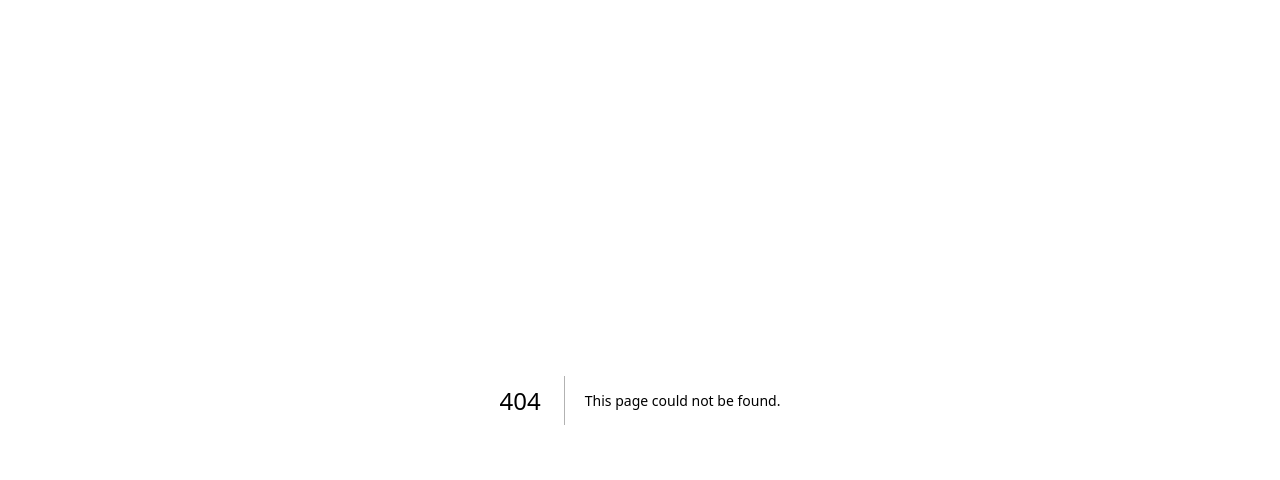
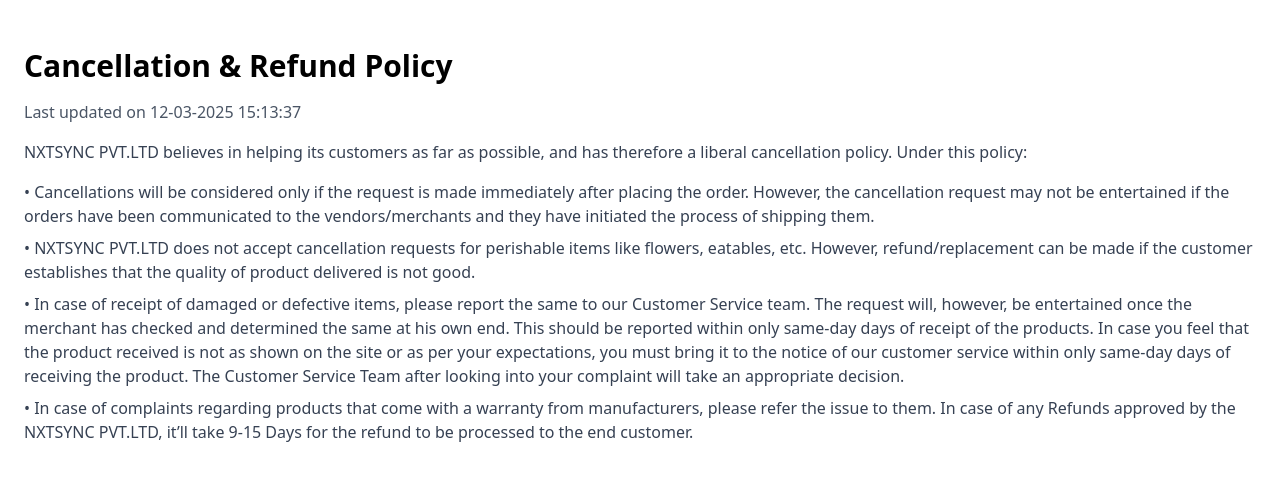
Before and after one commit to mismyst/nextsync, a Next.js app: page /CancellationRefundPolicy in a window 1280 px wide. Before the commit this address had no page. Shown: the top 480 px of the page. Built offline with nearby package versions, Linux system fonts and the light colour scheme.

Commit message:
cancellationrefundpolicy

```diff
--- /dev/null
+++ b/app/CancellationRefundPolicy/page.tsx
@@ -0,0 +1,25 @@
+// app/CancellationRefundPolicy/page.tsx
+'use client'
+import React from 'react';
+
+const CancellationRefundPolicy = () => {
+  return (
+    <div className="max-w-7xl mx-auto px-6 py-12">
+      <h1 className="text-3xl font-semibold mb-4">Cancellation & Refund Policy</h1>
+      <p className="text-gray-600 mb-4">Last updated on 12-03-2025 15:13:37</p>
+
+      <p className="text-gray-700 mb-4">
+        NXTSYNC PVT.LTD believes in helping its customers as far as possible, and has therefore a liberal cancellation policy. Under this policy:
+      </p>
+
+      <ul className="space-y-2 text-gray-700">
+        <li>• Cancellations will be considered only if the request is made immediately after placing the order. However, the cancellation request may not be entertained if the orders have been communicated to the vendors/merchants and they have initiated the process of shipping them.</li>
+        <li>• NXTSYNC PVT.LTD does not accept cancellation requests for perishable items like flowers, eatables, etc. However, refund/replacement can be made if the customer establishes that the quality of product delivered is not good.</li>
+        <li>• In case of receipt of damaged or defective items, please report the same to our Customer Service team. The request will, however, be entertained once the merchant has checked and determined the same at his own end. This should be reported within only same-day days of receipt of the products. In case you feel that the product received is not as shown on the site or as per your expectations, you must bring it to the notice of our customer service within only same-day days of receiving the product. The Customer Service Team after looking into your complaint will take an appropriate decision.</li>
+        <li>• In case of complaints regarding products that come with a warranty from manufacturers, please refer the issue to them. In case of any Refunds approved by the NXTSYNC PVT.LTD, it’ll take 9-15 Days for the refund to be processed to the end customer.</li>
+      </ul>
+    </div>
+  );
+};
+
+export default CancellationRefundPolicy;
```
